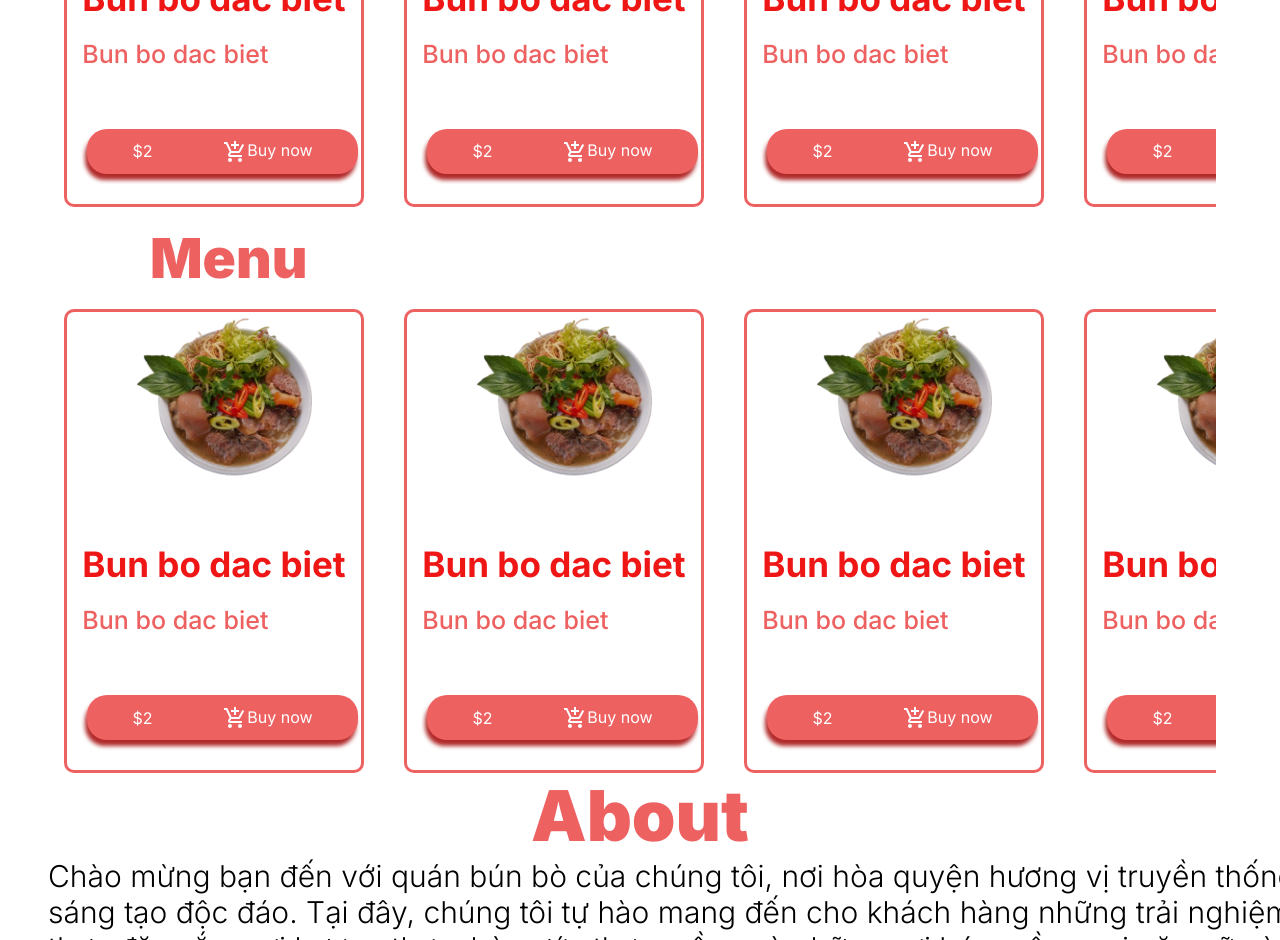
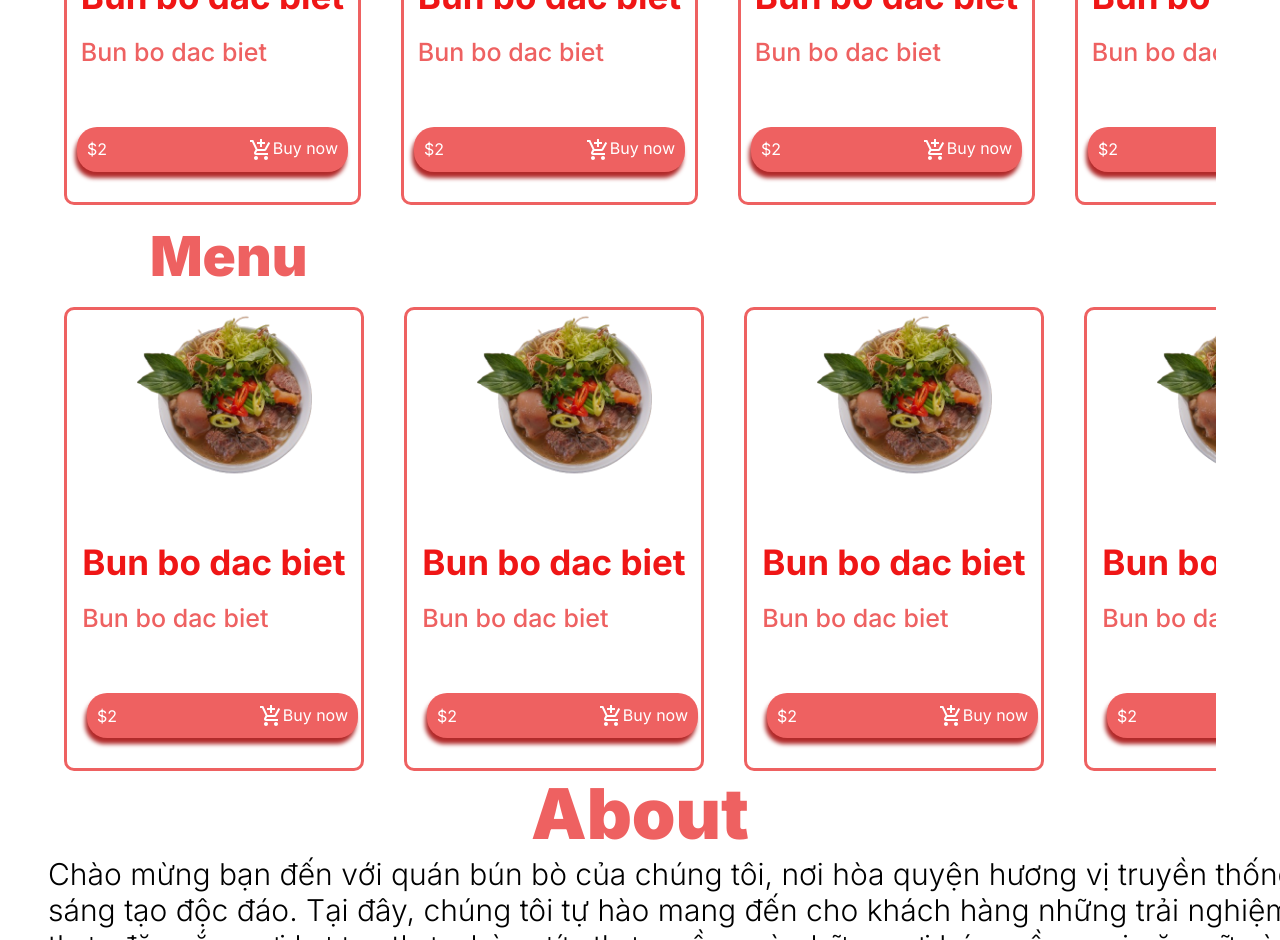
Before and after one commit to south-03/quynhanhquan, a Next.js app: page / in a window 1280 px wide. Shown: the part 360-1300 px from the top of the page. Built offline with nearby package versions, Linux system fonts and the light colour scheme.

Commit message:
update button

```diff
--- a/src/app/components/Menu/FisrtMenu/index.jsx
+++ b/src/app/components/Menu/FisrtMenu/index.jsx
@@ -93,12 +93,12 @@ const BtnBuy = styled("button")`
     height: 45px;
     background-color: #EE6161;
     color: #FFFFFF;
-    margin:60px 20px 30px;
+    margin:60px 10px 30px;
     border-radius: 20px;
     box-shadow: -2px 6px 4px 0px #B12A2A;
     padding: 0px 10px;
     align-items: center;
-    justify-content: space-around;
+    justify-content: space-between;
     &:hover {
         box-shadow: -2px 6px 4px 0px #B12A2A inset;
     }
--- a/src/app/components/Menu/SecondMenu/index.jsx
+++ b/src/app/components/Menu/SecondMenu/index.jsx
@@ -99,7 +99,7 @@ const BtnBuy = styled("button")`
     box-shadow: -2px 6px 4px 0px #B12A2A;
     padding: 0px 10px;
     align-items: center;
-    justify-content: space-around;
+    justify-content: space-between;
     &:hover {
         box-shadow: -2px 6px 4px 0px #B12A2A inset;
     }
```
